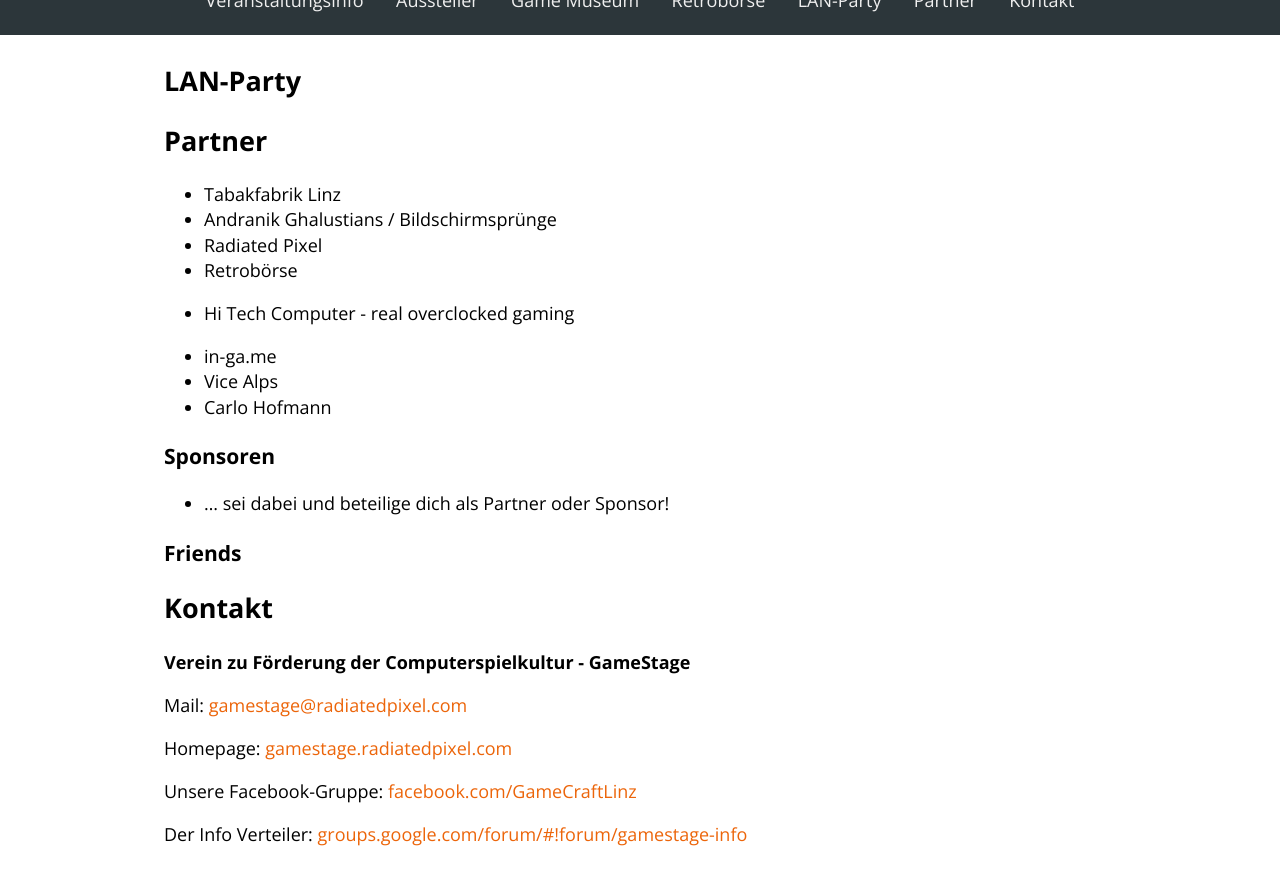
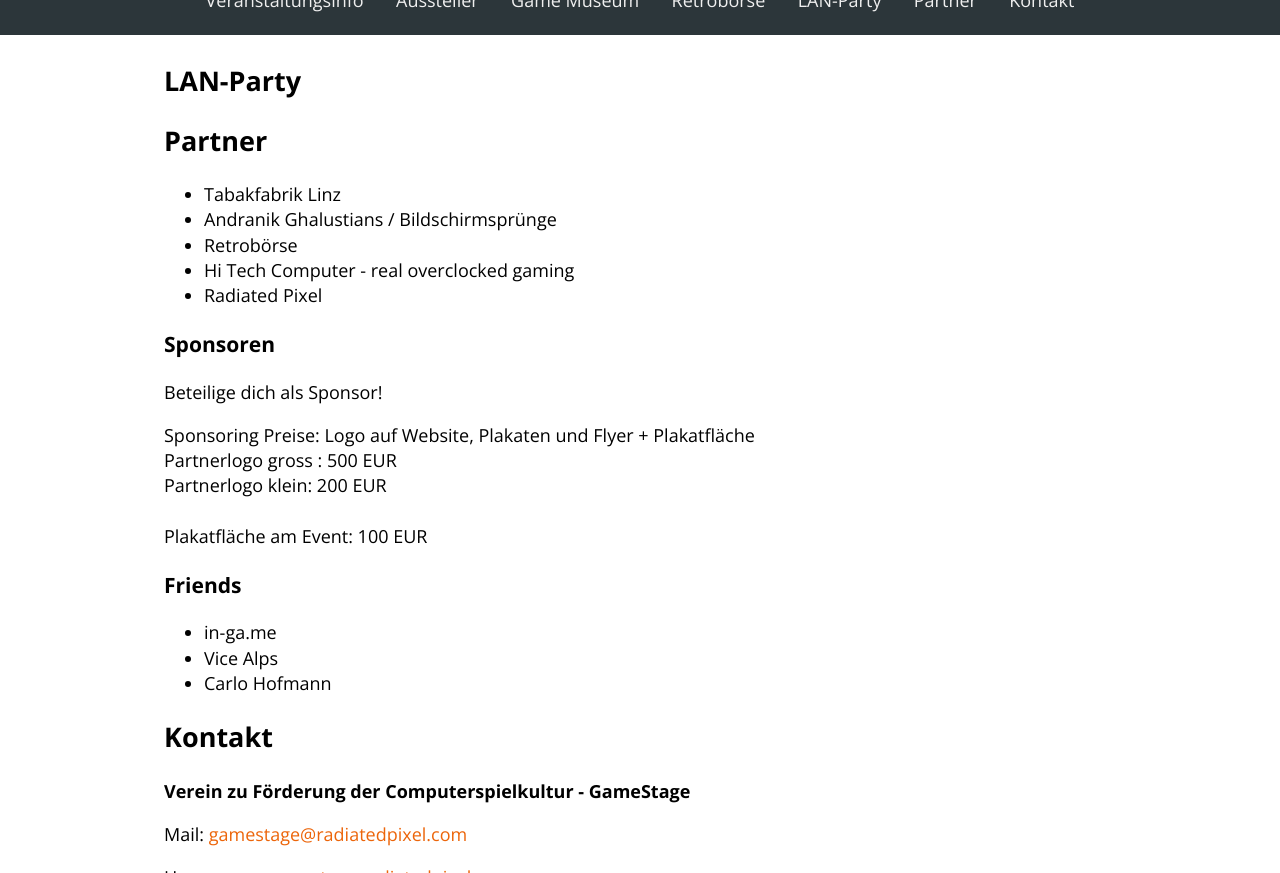
Before and after one commit to Lorti/gsexpo, a Jekyll site: the page built from index.html, in a window 1280 px wide and 900 px high, scrolled down 3757 px, cut to the strip 27-900 px from the top of the window. Built offline with Jekyll 4.4.1, drawn with Linux system fonts in a browser that asks for light colours; nearby versions of some CDN libraries; Markdown is read by kramdown in place of the engine named in the settings.

Commit message:
Update partner.markdown

```diff
--- a/_includes/partner.markdown
+++ b/_includes/partner.markdown
@@ -2,18 +2,22 @@
 
 * Tabakfabrik Linz
 * Andranik Ghalustians / Bildschirmsprünge
-* Radiated Pixel
 * Retrobörse
 * Hi Tech Computer - real overclocked gaming
+* Radiated Pixel
 
+### Sponsoren
 
+Beteilige dich als Sponsor!
+
+Sponsoring Preise:
+Logo auf Website, Plakaten und Flyer + Plakatfläche<br/>
+Partnerlogo gross : 500 EUR<br/>
+Partnerlogo klein: 200 EUR<br/>
+<br/>
+Plakatfläche am Event: 100 EUR<br/>
+
+### Friends
 * in-ga.me
 * Vice Alps
 * Carlo Hofmann
-
-
-### Sponsoren
-* ... sei dabei und beteilige dich als Partner oder Sponsor!
-
-
-### Friends
```
